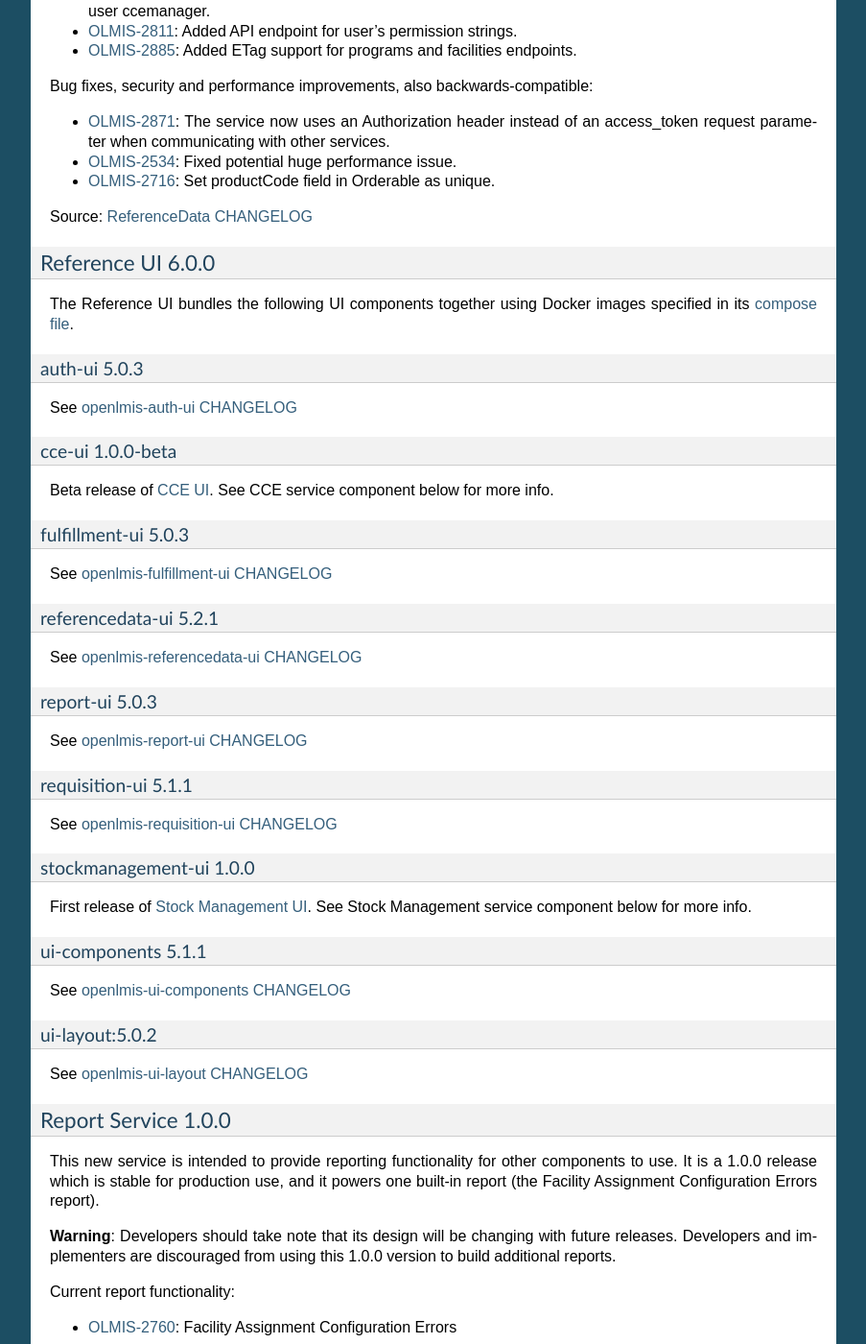
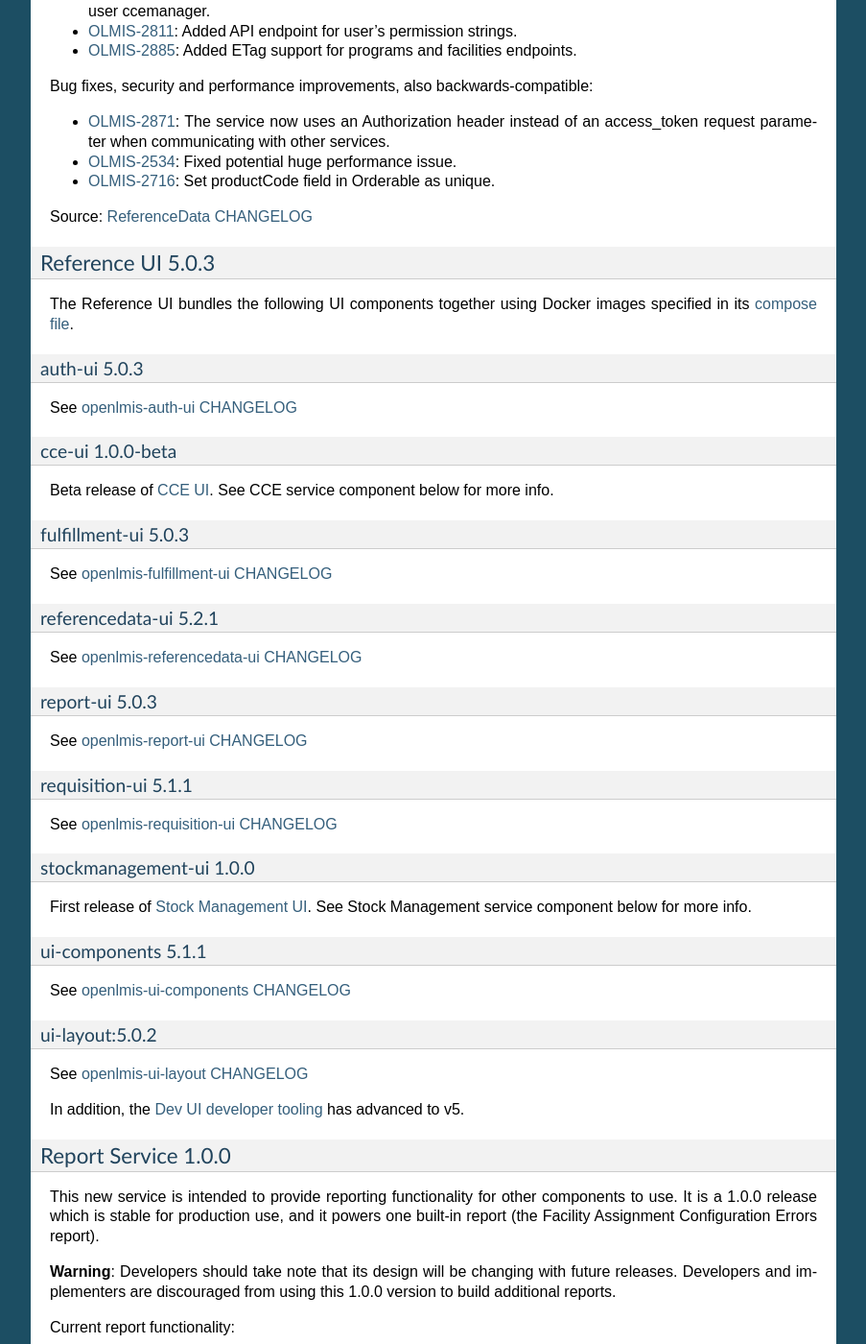
Before and after one commit to OpenLMIS/openlmis-ref-distro, a Sphinx documentation site: the page built from docs/source/releases/openlmis-ref-distro-v3.2.0.rst, in a window 1280 px wide and 1400 px high, scrolled down 4191 px. Shown: the whole window at 96% size, without its empty margins (198-1101 px from the left). Built offline with Sphinx 7.4.7, drawn with Linux system fonts in a browser that asks for light colours; pages that are not in the unit, such as notebooks, are missing from menus; some of the changed text lies outside the part shown.

Commit message:
OLMIS-3020: WIP on release notes more additions

```diff
--- a/docs/source/releases/openlmis-ref-distro-v3.2.0.rst
+++ b/docs/source/releases/openlmis-ref-distro-v3.2.0.rst
@@ -256,7 +256,7 @@
 Source: `ReferenceData CHANGELOG
 <https://github.com/OpenLMIS/openlmis-referencedata/blob/master/CHANGELOG.md>`_
 
-Reference UI 6.0.0
+Reference UI 5.0.3
 ------------------
 
 The Reference UI bundles the following UI components together using Docker images specified in its
@@ -315,6 +315,9 @@
 
 See `openlmis-ui-layout CHANGELOG
 <https://github.com/OpenLMIS/openlmis-ui-layout/blob/master/CHANGELOG.md>`_
+
+In addition, the `Dev UI developer tooling <https://github.com/OpenLMIS/dev-ui>`_ has advanced to
+v5.
 
 Report Service 1.0.0
 --------------------
```
